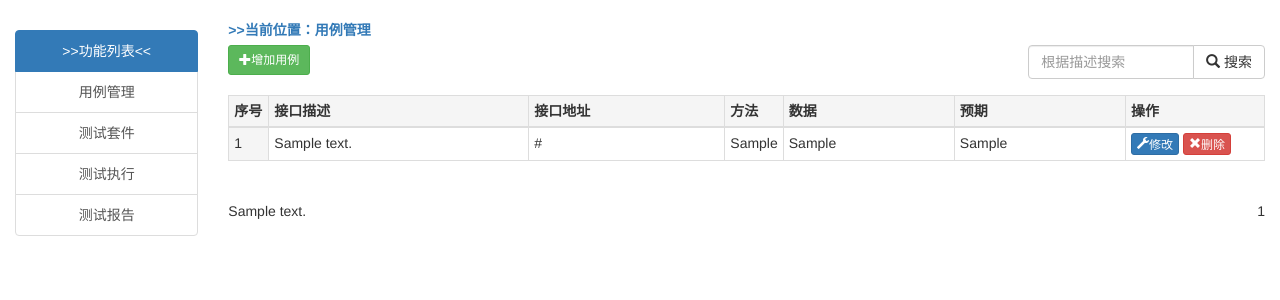
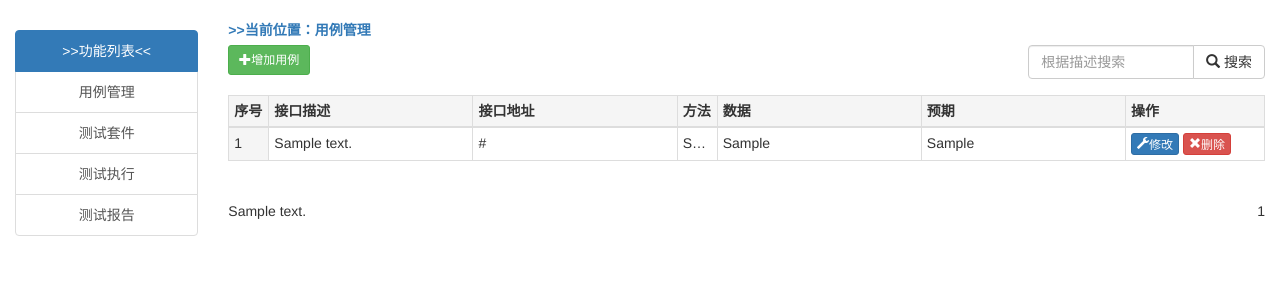
Before and after one commit to xzdylyh/AMTP, a Django app: template templates/iface.html in a window 1280 px wide. Shown: the part 52-352 px from the top of the page. Run offline with Django 3.2, Linux system fonts and the light colour scheme; the template is opened without the code that fills it: most values are stand-ins (such as "Sample title", 1, 10 or a date in 2020); some libraries are stand-ins or nearby versions.

Commit message:
20180228 modfily

```diff
--- a/amt/execute.py
+++ b/amt/execute.py
@@ -14,7 +14,7 @@ class Interface(object):
     #post发送数据
     @property
     def send_post_request(self):
-        res = self.session.post(self.url,self.data_dict)
+        res = self.session.post(self.url,data=self.data_dict)
         return json.dumps(res.text)
 
     #get
--- a/templates/iface.html
+++ b/templates/iface.html
@@ -32,7 +32,7 @@
 
 <!--views is case data -->
 <div>
-    <table  class="table table-bordered table-condensed table-hover">
+    <table  class="table table-bordered table-condensed table-hover" style="table-layout:fixed;">
         <caption></caption>
         <thead>
             <tr class="active">
@@ -45,7 +45,7 @@
                  <th style="width:139px;">操作</th>
             </tr>
         </thead>
-        <tbody>
+        <tbody id="tbody">
             {% for case in posts %}
 
                 <tr>
@@ -318,5 +318,12 @@
         }
 
     </script>
+    <style>
+        .table tbody tr td{
+              overflow: hidden;
+              text-overflow:ellipsis;
+              white-space: nowrap;
+        }
+    </style>
 
 {% endblock %}
--- a/templates/run_test.html
+++ b/templates/run_test.html
@@ -57,9 +57,9 @@
                     {% for case in posts %}
                         <tr>
                             <td>{{forloop.counter}}</td>
-                            <td><input type="checkbox" name="chk_name" id="{{case.id}}"></td>
+                            <td><input type="checkbox" name="chk_name" id="{{case.ICaseNo}}"></td>
                             <td>{{case.IRunFiled1}}</td>
-                            <td id="status{{case.id}}">{{case.IRunResult}}</td>
+                            <td id="status{{case.ICaseNo}}">{{case.IRunResult}}</td>
                             <td>{{case.IRunDateTime}}</td>
 
                         </tr>
```
Also changed, not shown: amt/views_case.py (+11 -1 lines), amt/views_run.py (+10 -3 lines).
